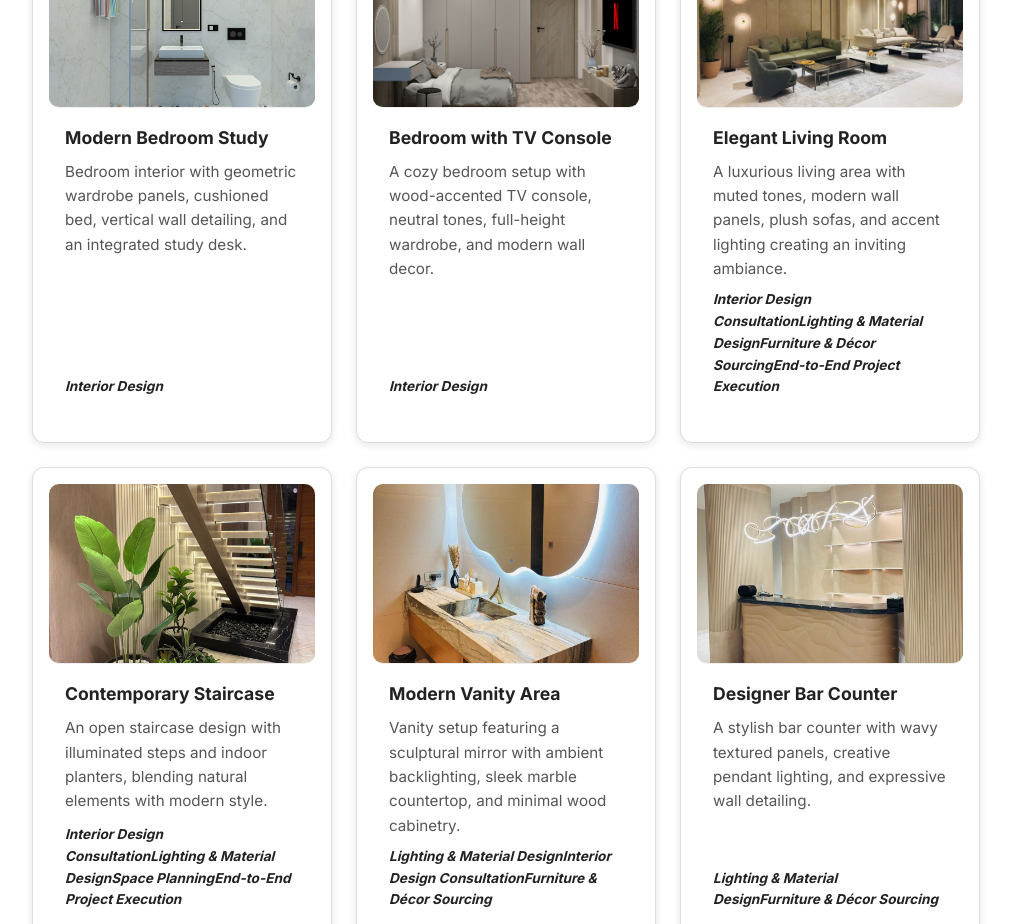
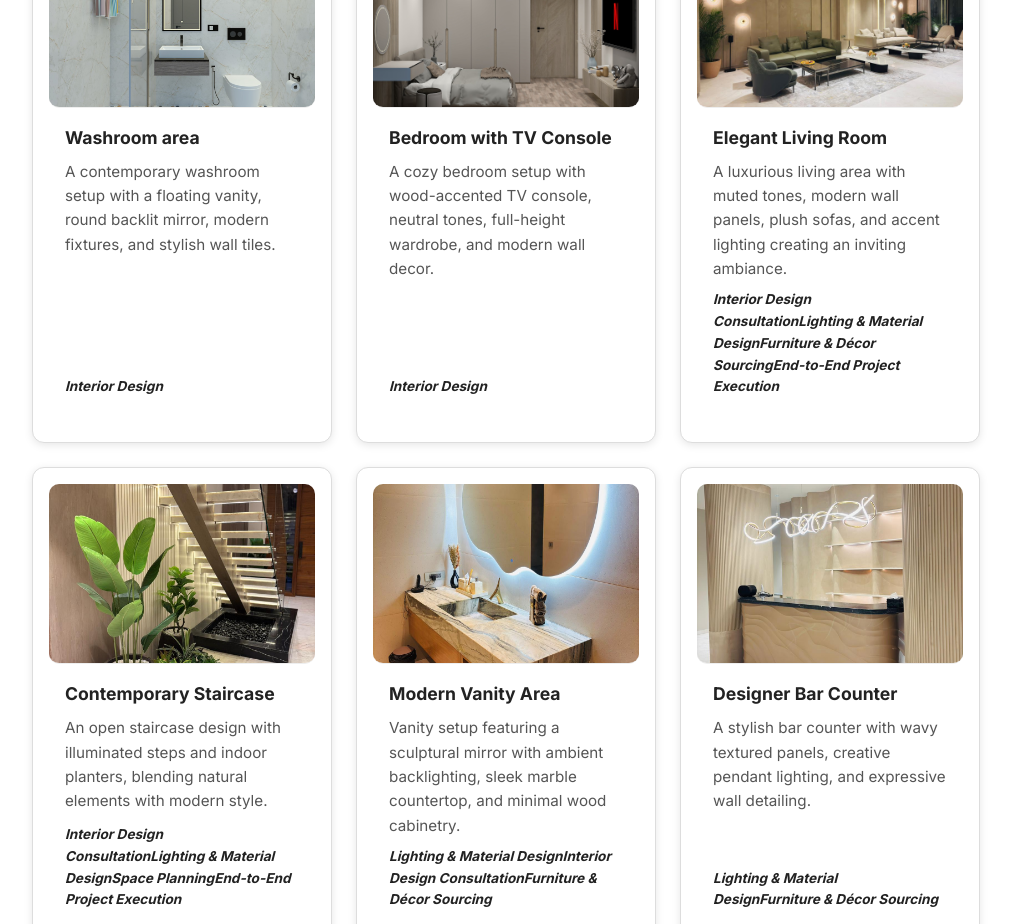
Before and after one commit to himanshuchitoria/vertical_design, a React (Vite) app: page /projects in a window 1280 px wide. Shown: the part 1660-2584 px from the top of the page, without its empty margins (140-1151 px from the left). Built offline with nearby package versions, Linux system fonts and the light colour scheme.

Commit message:
Update projects.js

```diff
--- a/src/data/projects.js
+++ b/src/data/projects.js
@@ -64,8 +64,8 @@ const projectsData = [
   },
   {
     id: 10,
-    title: "Modern Bedroom Study",
-    description: "Bedroom interior with geometric wardrobe panels, cushioned bed, vertical wall detailing, and an integrated study desk.",
+    title: "Washroom area",
+    description: "A contemporary washroom setup with a floating vanity, round backlit mirror, modern fixtures, and stylish wall tiles.",
     serviceType: ["Interior Design"],
     image: "/assets/projects/10.jpg",
   },
```
